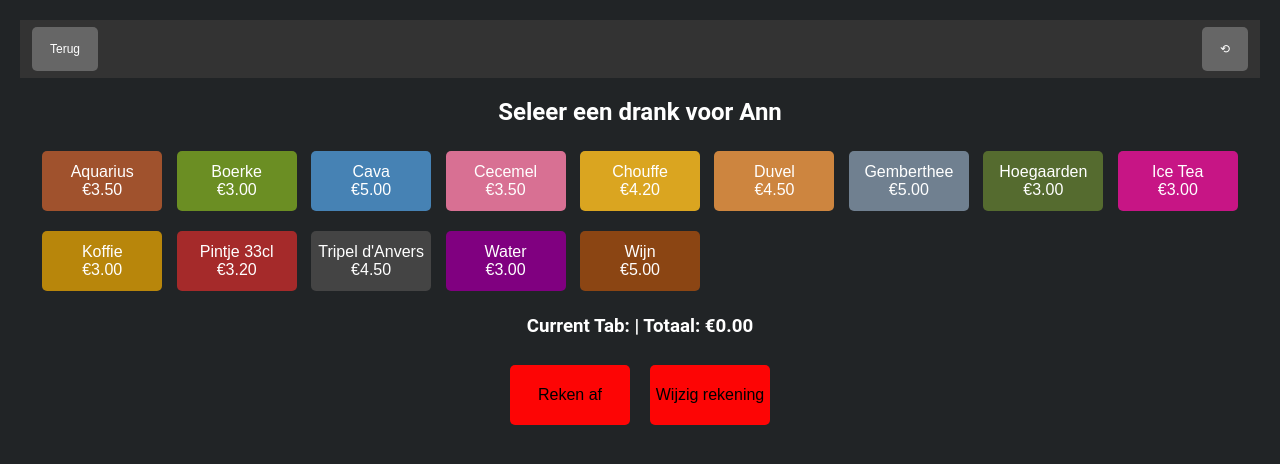
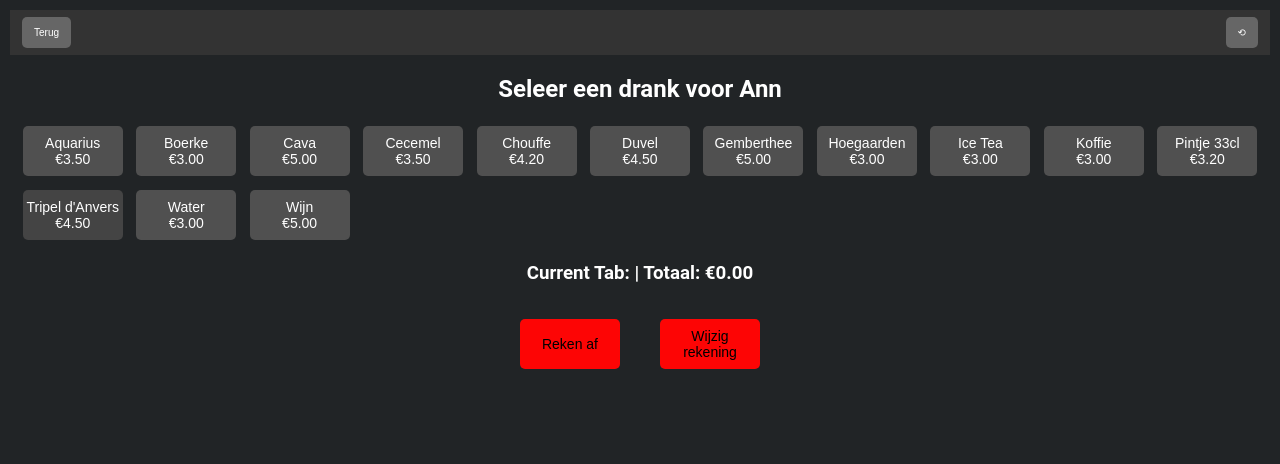
Before and after one commit to MathiasPrProfessional/snauwaert, a React (Create React App) app: page / in a window 1280 px wide. Both pictures are taken after a click on the button "Ann". Shown: the top 464 px of the page. Built offline with nearby package versions, Linux system fonts and the light colour scheme.

Commit message:
no scrolling + colors for drinks gone

```diff
--- a/src/App.css
+++ b/src/App.css
@@ -4,15 +4,16 @@
   color: white;
   margin: 0;
   padding: 0;
+  overflow: hidden; /* Prevent scrolling */
 }
 
 .app {
-  padding: 20px;
+  padding: 10px; /* Reduce padding */
   text-align: center;
 }
 
 .screen {
-  margin: 20px;
+  margin: 10px; /* Reduce margin */
 }
 
 .top-bar {
@@ -23,32 +24,28 @@
 }
 
 .top-bar-button {
-  margin: 2px; /* Smaller margins for compact action buttons */
-  padding: 15px 18px; /* Smaller padding */
-  font-size: 12px; /* Smaller text size for action buttons */
-  background-color: #444;
+  margin: 2px;
+  padding: 10px 12px; /* Smaller padding */
+  font-size: 10px; /* Smaller text size */
+  background-color: #666;
   color: white;
   border: none;
   border-radius: 5px;
 }
 
-.top-bar-button {
-  background-color: #666;
-}
-
 .person-container, .drink-container {
   display: grid;
-  grid-template-columns: repeat(auto-fit, minmax(120px, 1fr));
-  gap: 10px;
+  grid-template-columns: repeat(auto-fit, minmax(100px, 1fr)); /* Smaller min-width */
+  gap: 8px; /* Reduce gap */
   justify-items: center;
 }
 
 .person-button {
-  width: 120px;
-  height: 60px;
-  margin: 5px;
-  padding: 5px;
-  font-size: 16px;
+  width: 100px; /* Smaller width */
+  height: 50px; /* Smaller height */
+  margin: 3px; /* Decrease margin */
+  padding: 3px; /* Decrease padding */
+  font-size: 14px; /* Smaller font size */
   cursor: pointer;
   background-color: #444;
   color: white;
@@ -56,17 +53,12 @@
   border-radius: 5px;
 }
 
-
-.person-button:hover{
-  opacity: 0.8;
-}
-
-.modal-button {
-  width: 90px;
-  height: 30px;
-  margin: 10px;
-  padding: 5px;
-  font-size: 16px;
+.modal-button, .other-button {
+  width: 100px;
+  height: 50px;
+  margin: 15px; /* Reduce margin */
+  padding: 3px; /* Reduce padding */
+  font-size: 14px; /* Smaller font size */
   cursor: pointer;
   background-color: #fd0505;
   color: rgb(0, 0, 0);
@@ -74,29 +66,12 @@
   border-radius: 5px;
 }
 
-.modal-button:hover {
-  opacity: 0.8;
-}
-
-.other-button {
-  width: 120px;
-  height: 60px;
-  margin: 10px;
-  padding: 5px;
-  font-size: 16px;
-  cursor: pointer;
-  background-color: #fd0505;
-  color: rgb(0, 0, 0);
-  border: none;
-  border-radius: 5px;
-}
-
-.other-button:hover {
-  opacity: 0.8;
-}
-
-.person-button.unsettled-tab {
-  border: 2px solid red;
+.button-group {
+  display: flex; /* Use flexbox for layout */
+  gap: 10px; /* Space between buttons */
+  justify-content: center; /* Center align buttons horizontally */
+  align-items: center; /* Align buttons vertically in the center */
+  margin-top: 20px; /* Add margin for spacing */
 }
 
 .modal {
@@ -109,20 +84,21 @@
   display: flex;
   justify-content: center;
   align-items: center;
+  overflow: hidden; /* Ensure modal fits */
 }
 
 .modal-content {
   background-color: #333;
-  padding: 20px;
+  padding: 15px; /* Reduce padding */
   border-radius: 10px;
-  width: 80%;
-  max-width: 500px;
+  width: 70%; /* Smaller width */
+  max-width: 400px; /* Smaller max-width */
 }
 
 .close {
   position: absolute;
-  top: 10px;
-  right: 10px;
-  font-size: 24px;
+  top: 5px; /* Adjust placement */
+  right: 5px;
+  font-size: 20px; /* Smaller icon size */
   cursor: pointer;
 }
--- a/src/App.js
+++ b/src/App.js
@@ -141,8 +141,14 @@
             ))}
           </div>
           <h3>Current Tab: {tabs[currentPerson]?.drinks.join(', ')} | Totaal: €{(tabs[currentPerson]?.total / 100 || 0).toFixed(2)}</h3>
-          <button className="other-button" onClick={() => settleUp(currentPerson)}>Reken af</button>
-          <button className="other-button" onClick={() => setModalVisible(true)}>Wijzig rekening</button>
+          <div className="button-group">
+            <button className="other-button" onClick={() => settleUp(currentPerson)}>
+              Reken af
+            </button>
+            <button className="other-button" onClick={() => setModalVisible(true)}>
+              Wijzig rekening
+            </button>
+        </div>
         </div>
       )}
 
--- a/src/data/drinks.js
+++ b/src/data/drinks.js
@@ -17,6 +17,24 @@
 ];
 
 export const drinkColors = {
+  'Aquarius': '#505050',         // Darker Gray
+  'Boerke': '#505050',           // Darker Gray
+  'Cava': '#505050',             // Darker Gray
+  'Cecemel': '#505050',          // Darker Gray
+  'Chouffe': '#505050',          // Darker Gray
+  'Duvel': '#505050',            // Darker Gray
+  'Gemberthee': '#505050',       // Darker Gray
+  'Hoegaarden': '#505050',       // Darker Gray
+  'Ice Tea': '#505050',          // Darker Gray
+  'Koffie': '#505050',           // Darker Gray
+  'Pintje 33cl': '#505050',      // Darker Gray
+  "Triple d'Anvers": '#505050',  // Darker Gray
+  'Water': '#505050',            // Darker Gray
+  'Wijn': '#505050',             // Darker Gray
+};
+
+/*
+export const drinkColors = {
     'Aquarius': '#A0522D',         // Sienna
     'Boerke': '#6B8E23',         // Olive Drab
     'Cava': '#4682B4', // Steel Blue
@@ -31,4 +49,4 @@
     "Triple d'Anvers": '#D8BFD8',           // Thistle
     'Water': '#800080',          // Purple
     'Wijn': '#8B4513', // Saddle Brown
-  };
+  }; */
```
